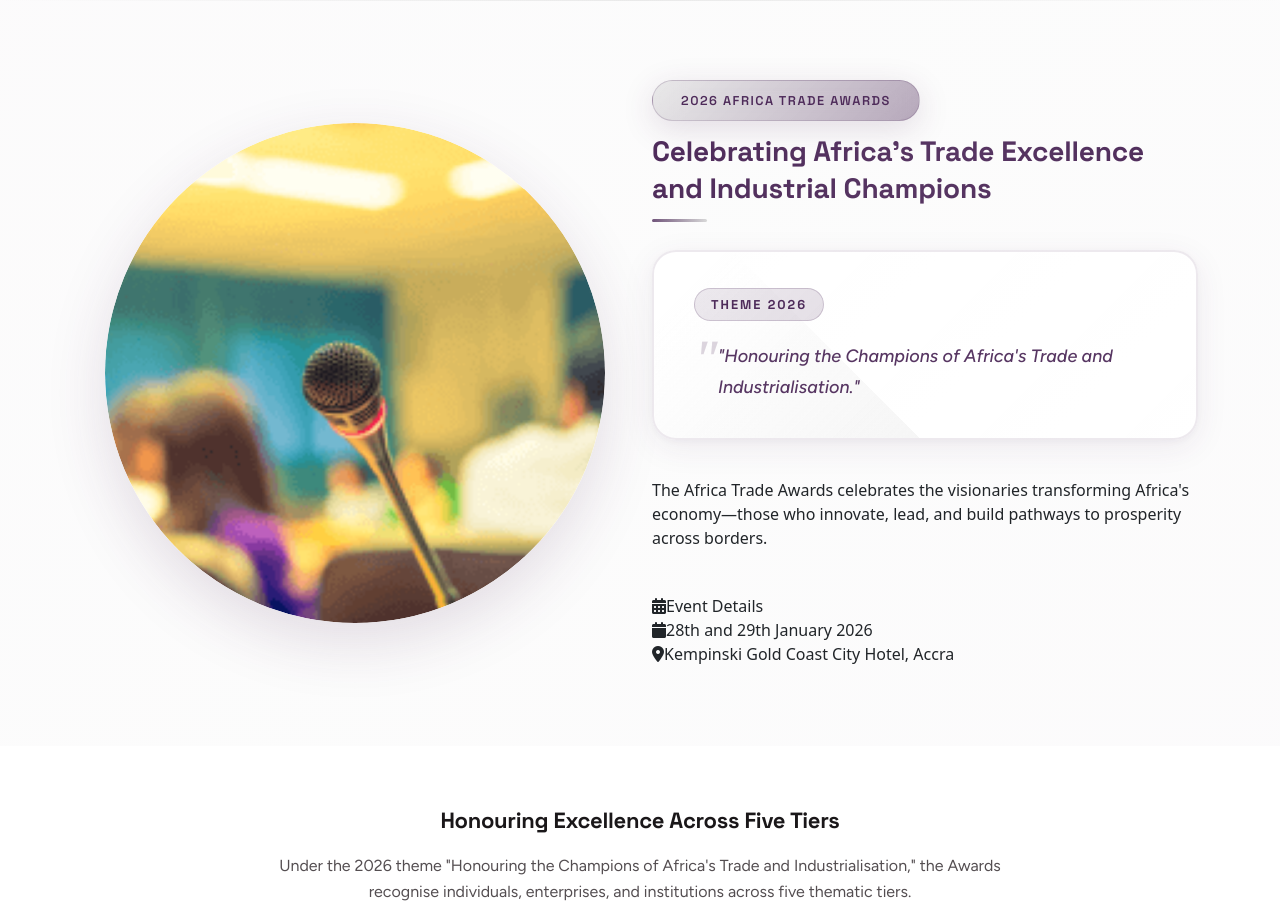
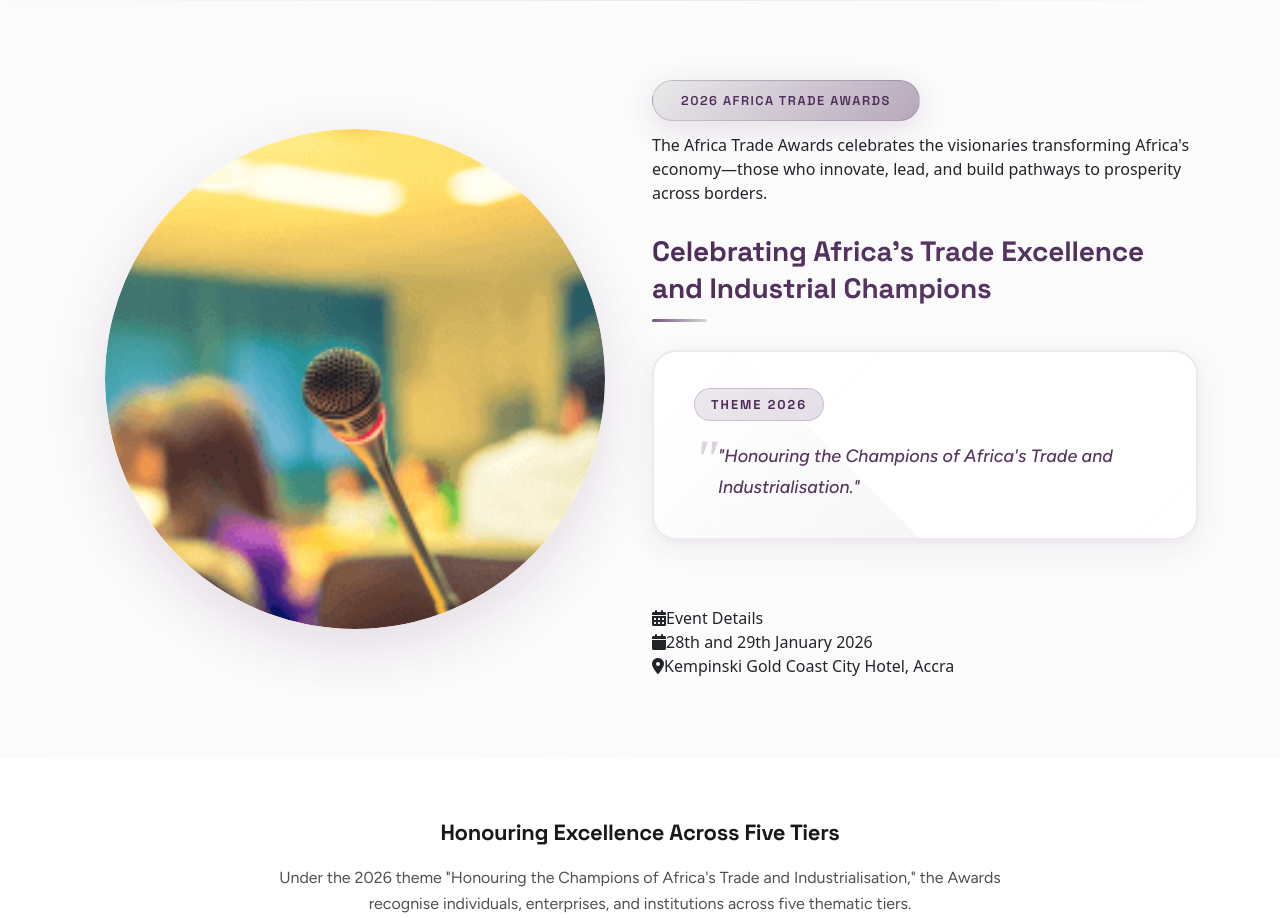
Before and after one commit to wastwagon/africatradeawards.com, a Next.js app: page / in a window 1280 px wide. Shown: the part 800-1718 px from the top of the page. Built offline with nearby package versions, Linux system fonts and the light colour scheme.

Commit message:
Move description text above title as subtitle

```diff
--- a/components/sections/home1/HeroContentSection.tsx
+++ b/components/sections/home1/HeroContentSection.tsx
@@ -21,6 +21,15 @@ export default function HeroContentSection() {
 							{/* Premium Badge */}
 							<div className="premium-year-badge" data-aos="fade-up" data-aos-duration={600}>
 								<span>2026 Africa Trade Awards</span>
+							</div>
+
+							<div className="space24" />
+
+							{/* Subtitle */}
+							<div className="premium-hero-subtitle-wrapper" data-aos="fade-up" data-aos-duration={700}>
+								<p className="premium-hero-subtitle-text">
+									The Africa Trade Awards celebrates the visionaries transforming Africa&apos;s economy—those who innovate, lead, and build pathways to prosperity across borders.
+								</p>
 							</div>
 
 							<div className="space24" />
@@ -52,12 +61,6 @@ export default function HeroContentSection() {
 
 							{/* Enhanced Descriptive Content */}
 							<div className="premium-hero-description-enhanced" data-aos="fade-up" data-aos-duration={1200}>
-								<div className="description-intro">
-									<p className="intro-text">
-										The Africa Trade Awards celebrates the visionaries transforming Africa&apos;s economy—those who innovate, lead, and build pathways to prosperity across borders.
-									</p>
-								</div>
-
 								<div className="space40" />
 
 								{/* Premium Event Details Card */}
--- a/public/assets/scss/components/_hero.scss
+++ b/public/assets/scss/components/_hero.scss
@@ -1189,6 +1189,25 @@
 	}
 }
 
+.premium-hero-subtitle-wrapper {
+	margin-bottom: 0;
+
+	.premium-hero-subtitle-text {
+		font-family: var(--figtree);
+		font-size: clamp(1rem, 1.3vw, 1.2rem);
+		font-weight: var(--ztc-weight-regular);
+		line-height: 1.7;
+		color: rgba(78, 43, 90, 0.85);
+		margin: 0;
+		text-align: left;
+
+		@media #{$xs} {
+			font-size: clamp(0.9375rem, 3vw, 1.1rem);
+			line-height: 1.65;
+		}
+	}
+}
+
 .premium-hero-heading {
 	margin-bottom: 0;
 
```
